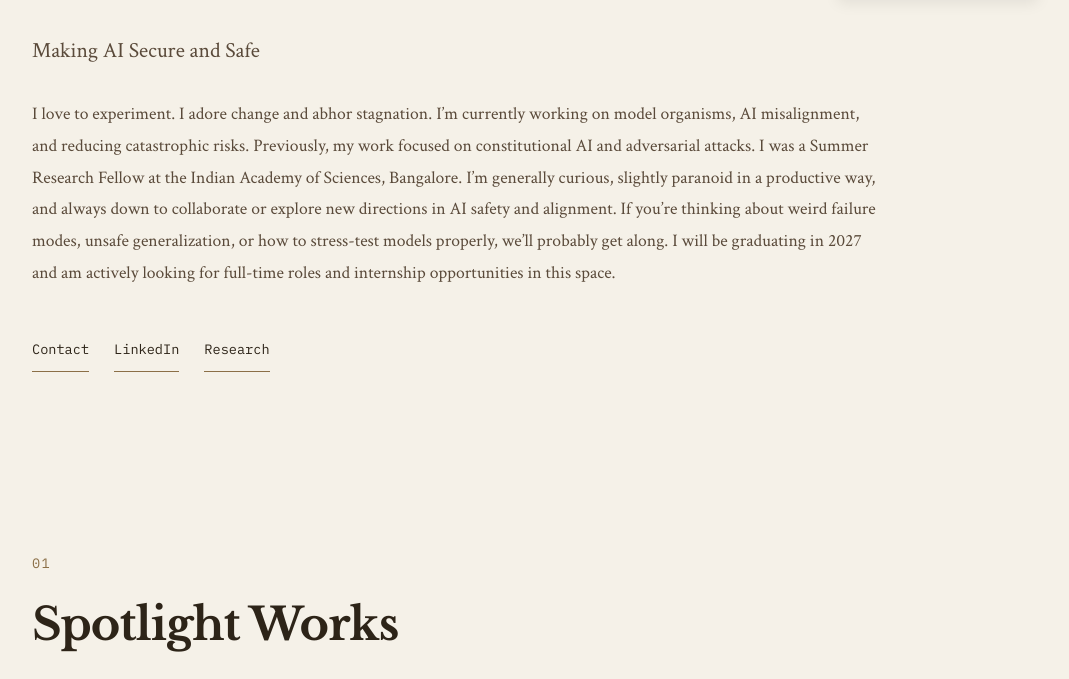
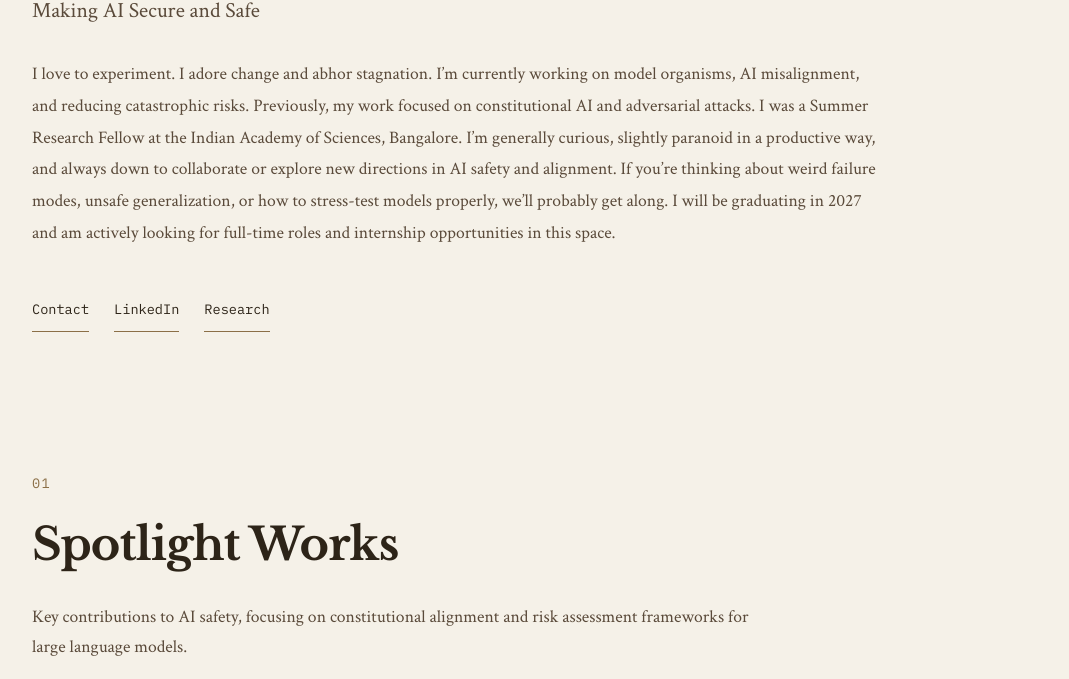
Before and after one commit to Snehasis5/snehasismukhopadhyay.github.io, a plain HTML site: page index.html in a window 1280 px wide. Shown: the part 403-1082 px from the top of the page, without its empty margins (48-1117 px from the left). Drawn offline with nearby package versions, Linux system fonts and the light colour scheme.

Commit message:
Update index.html

```diff
--- a/index.html
+++ b/index.html
@@ -41,13 +41,10 @@
 
         /* Hero Section */
         .hero {
-            min-height: 90vh;
-            display: flex;
-            flex-direction: column;
-            justify-content: center;
-            position: relative;
-            padding: 100px 0 80px;
-        }
+    min-height: auto;
+    justify-content: flex-start;
+    padding: 60px 0 40px;
+}
 
         .hero-content {
             position: relative;
```
